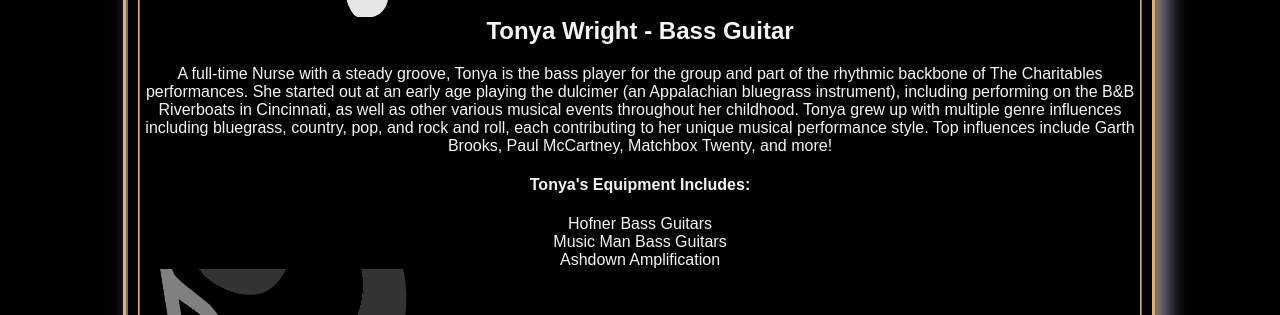
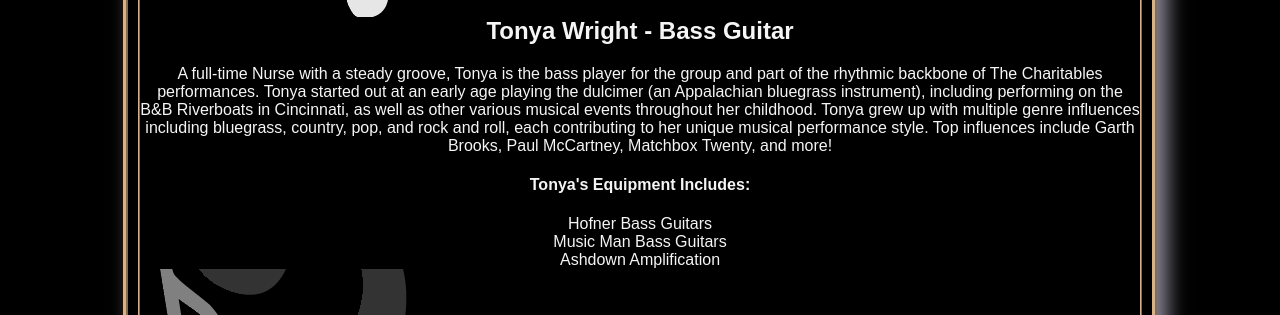
Before and after one commit to Cudafan3/Cudafan3.github.io, a plain HTML site: page about.html in a window 1280 px wide. Shown: the part 3493-3808 px from the top of the page. Drawn offline with Linux system fonts and the light colour scheme.

Commit message:
Updated tonya bio

```diff
--- a/about.html
+++ b/about.html
@@ -105,7 +105,7 @@
 				</div>
 				<div class="bio">
 					<h2>Tonya Wright - Bass Guitar</h2>
-					<p>A full-time Nurse with a steady groove, Tonya is the bass player for the group and part of the rhythmic backbone of The Charitables performances.  She started out at an early age playing the dulcimer (an Appalachian bluegrass instrument), including performing on the B&B Riverboats in Cincinnati, as well as other various musical events throughout her childhood.  Tonya grew up with multiple genre influences including bluegrass, country, pop, and rock and roll, each contributing to her unique musical performance style.  Top influences include Garth Brooks, Paul McCartney, Matchbox Twenty, and more!</p>
+					<p>A full-time Nurse with a steady groove, Tonya is the bass player for the group and part of the rhythmic backbone of The Charitables performances.  Tonya started out at an early age playing the dulcimer (an Appalachian bluegrass instrument), including performing on the B&B Riverboats in Cincinnati, as well as other various musical events throughout her childhood.  Tonya grew up with multiple genre influences including bluegrass, country, pop, and rock and roll, each contributing to her unique musical performance style.  Top influences include Garth Brooks, Paul McCartney, Matchbox Twenty, and more!</p>
 
 					<h4>Tonya's Equipment Includes:</h4>
 
```
